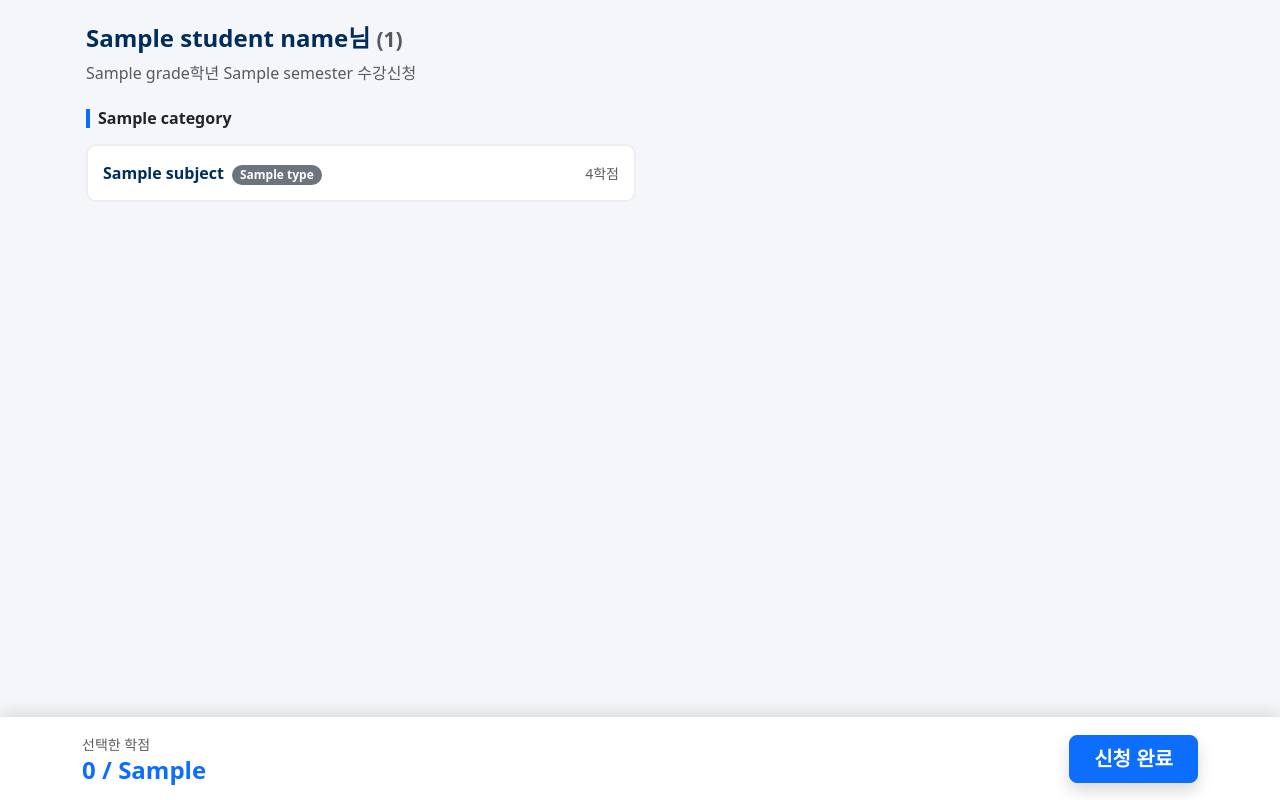
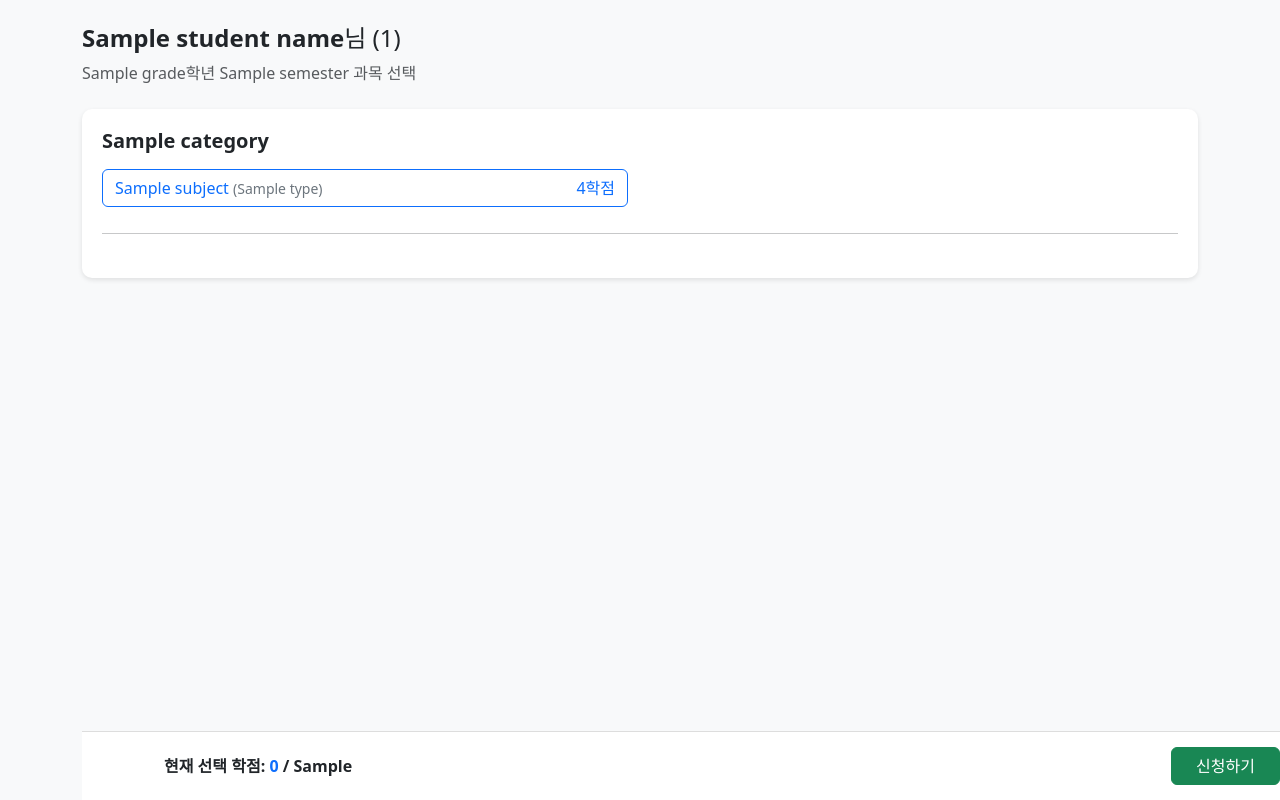
Before and after one commit to valorantroblox/sugang, a Flask app: template templates/select.html in a window 1280 px wide. Run offline with Flask 3, Linux system fonts and the light colour scheme; the template is opened without the code that fills it: most values are stand-ins (such as "Sample title", 1, 10 or a date in 2020).

Commit message:
Update select.html

```diff
--- a/templates/select.html
+++ b/templates/select.html
@@ -6,61 +6,56 @@
     <title>과목 선택</title>
     <link href="https://cdn.jsdelivr.net/npm/bootstrap@5.3.0/dist/css/bootstrap.min.css" rel="stylesheet">
     <style>
-        :root { --kis-navy: #002d5d; }
-        body { background: #f4f6f9; padding-bottom: 120px; font-size: 14px; }
-        .subject-btn { display: block; padding: 15px; text-align: left; border-radius: 10px; margin-bottom: 5px; transition: 0.2s; border: 2px solid #eee; background: white; }
-        .btn-check:checked + .subject-btn { border-color: var(--kis-navy); background-color: #e7f1ff; }
-        .sticky-bottom-bar { position: fixed; bottom: 0; left: 0; right: 0; background: white; padding: 15px; box-shadow: 0 -5px 15px rgba(0,0,0,0.1); z-index: 1000; }
-        @media (min-width: 768px) { body { font-size: 16px; } }
+        body { padding-bottom: 100px; background-color: #f8f9fa; }
+        .subject-container { background: white; padding: 20px; border-radius: 10px; box-shadow: 0 2px 5px rgba(0,0,0,0.1); }
+        .sticky-bottom { position: fixed; bottom: 0; width: 100%; background: white; padding: 15px; border-top: 1px solid #ddd; z-index: 1000; }
+        /* 예전 버튼 스타일 */
+        .subject-btn { margin-bottom: 10px; }
     </style>
 </head>
 <body>
-    <div class="container py-4 px-3">
+    <div class="container py-4">
         <div class="mb-4">
-            <h4 class="fw-bold" style="color: var(--kis-navy);">{{ student_name }}님 <small class="text-muted">({{ student_id }})</small></h4>
-            <p class="text-muted">{{ grade }}학년 {{ semester }} 수강신청</p>
+            <h4><b>{{ student_name }}</b>님 ({{ student_id }})</h4>
+            <p class="text-muted">{{ grade }}학년 {{ semester }} 과목 선택</p>
         </div>
 
-        <form action="/submit" method="post" id="subjectForm">
+        <form action="/submit" method="post">
             <input type="hidden" name="student_id" value="{{ student_id }}">
             <input type="hidden" name="student_name" value="{{ student_name }}">
 
+            <div class="subject-container">
                 {% for category, list in subjects.items() %}
                 <div class="mb-4">
-                <h6 class="fw-bold border-start border-4 border-primary ps-2 mb-3">{{ category }}</h6>
-                <div class="row g-2">
+                    <h5 class="fw-bold mb-3">{{ category }}</h5>
+                    <div class="row">
                         {% for subject in list %}
-                    <div class="col-12 col-md-6">
-                        <!-- ID에 카테고리를 포함하여 중복 방지 (공백 및 슬래시 제거) -->
-                        {% set safe_cat = category.replace('/', '').replace(' ', '') %}
+                        <div class="col-12 col-md-6 subject-btn">
+                            <!-- 버그 수정을 위해 id에 카테고리 추가 -->
+                            {% set safe_id = category.replace('/', '').replace(' ', '') ~ loop.index0 %}
                             <input type="checkbox" class="btn-check"
-                               id="sub-{{ safe_cat }}-{{ loop.index0 }}"
+                                   id="sub-{{ safe_id }}"
                                    name="selected_subjects"
                                    value="{{ subject.name }}"
                                    onchange="updateCredits()">
-
-                        <label class="subject-btn w-100" for="sub-{{ safe_cat }}-{{ loop.index0 }}">
-                            <div class="d-flex justify-content-between align-items-center">
-                                <span>
-                                    <strong style="color: var(--kis-navy);">{{ subject.name }}</strong>
-                                    <span class="badge rounded-pill bg-secondary ms-1" style="font-size: 0.75em;">{{ subject.type }}</span>
-                                </span>
-                                <span class="text-muted small">4학점</span>
-                            </div>
+                            <label class="btn btn-outline-primary w-100 text-start d-flex justify-content-between" for="sub-{{ safe_id }}">
+                                <span>{{ subject.name }} <small class="text-secondary">({{ subject.type }})</small></span>
+                                <span>4학점</span>
                             </label>
                         </div>
                         {% endfor %}
                     </div>
+                    <hr>
                 </div>
                 {% endfor %}
+            </div>
 
-            <div class="sticky-bottom-bar">
+            <div class="sticky-bottom">
                 <div class="container d-flex justify-content-between align-items-center">
                     <div>
-                        <span class="small text-muted">선택한 학점</span>
-                        <h4 class="fw-bold mb-0 text-primary"><span id="currentCredits">0</span> / {{ target_credit }}</h4>
+                        <strong>현재 선택 학점: <span id="currentCredits" class="text-primary">0</span> / {{ target_credit }}</strong>
                     </div>
-                    <button type="submit" class="btn btn-primary btn-lg px-4 shadow fw-bold">신청 완료</button>
+                    <button type="submit" class="btn btn-success px-4">신청하기</button>
                 </div>
             </div>
         </form>
@@ -69,7 +64,6 @@
     <script>
         function updateCredits() {
             const checkedCount = document.querySelectorAll('input[name="selected_subjects"]:checked').length;
-            // 한 과목당 4학점씩 계산
             document.getElementById('currentCredits').innerText = checkedCount * 4;
         }
     </script>
```
Lines whose indentation alone changed are shown as unchanged.
